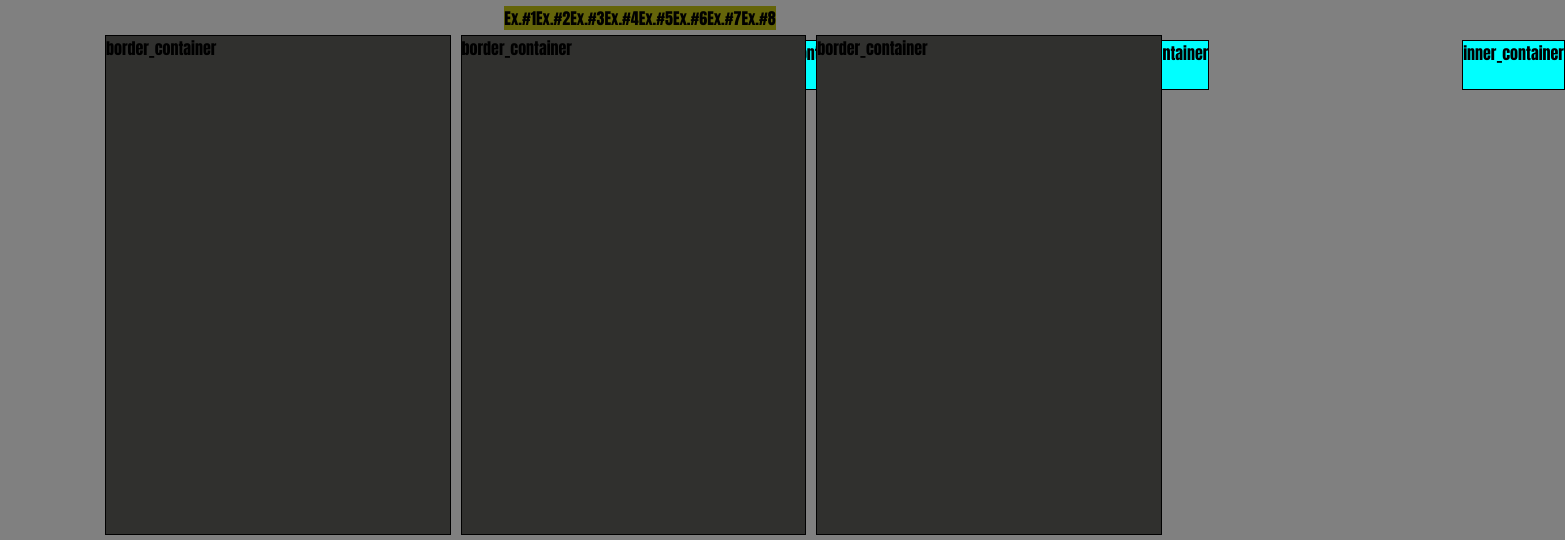
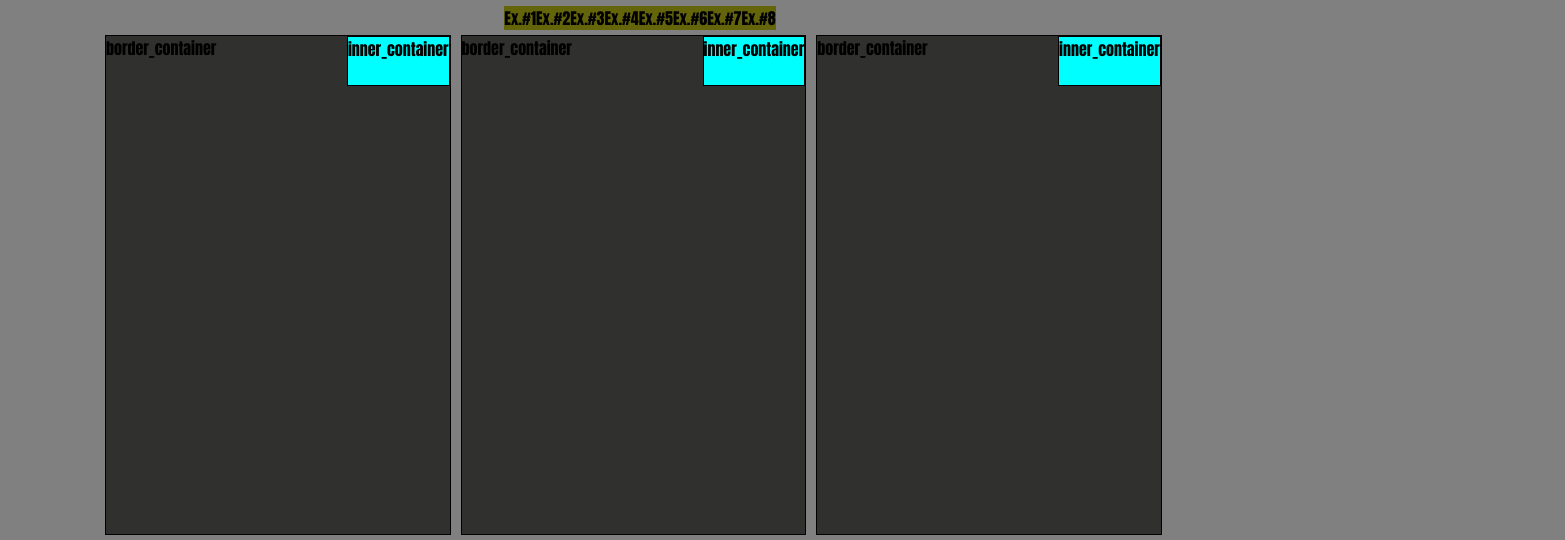
Before and after one commit to kearcec04/mod2_salut, a plain HTML site: page mod2_salut/index.html in a window 1280 px wide. Shown: the part 286-826 px from the top of the page, 1565 px wide, since content can reach past the window. Drawn offline with Linux system fonts and the light colour scheme.

Commit message:
updatetopright

```diff
--- a/mod2_salut/zorgcss/container.css
+++ b/mod2_salut/zorgcss/container.css
@@ -33,9 +33,9 @@ div.container {
     box-sizing: border-box;
     margin: 0;
     padding: 0px;
-    position: relative;
-    left: 645px;
-    bottom: 20px;
+    position: absolute;
+    top: 0;
+    right: 0;
 }
 
 #inner_container2    {
```
